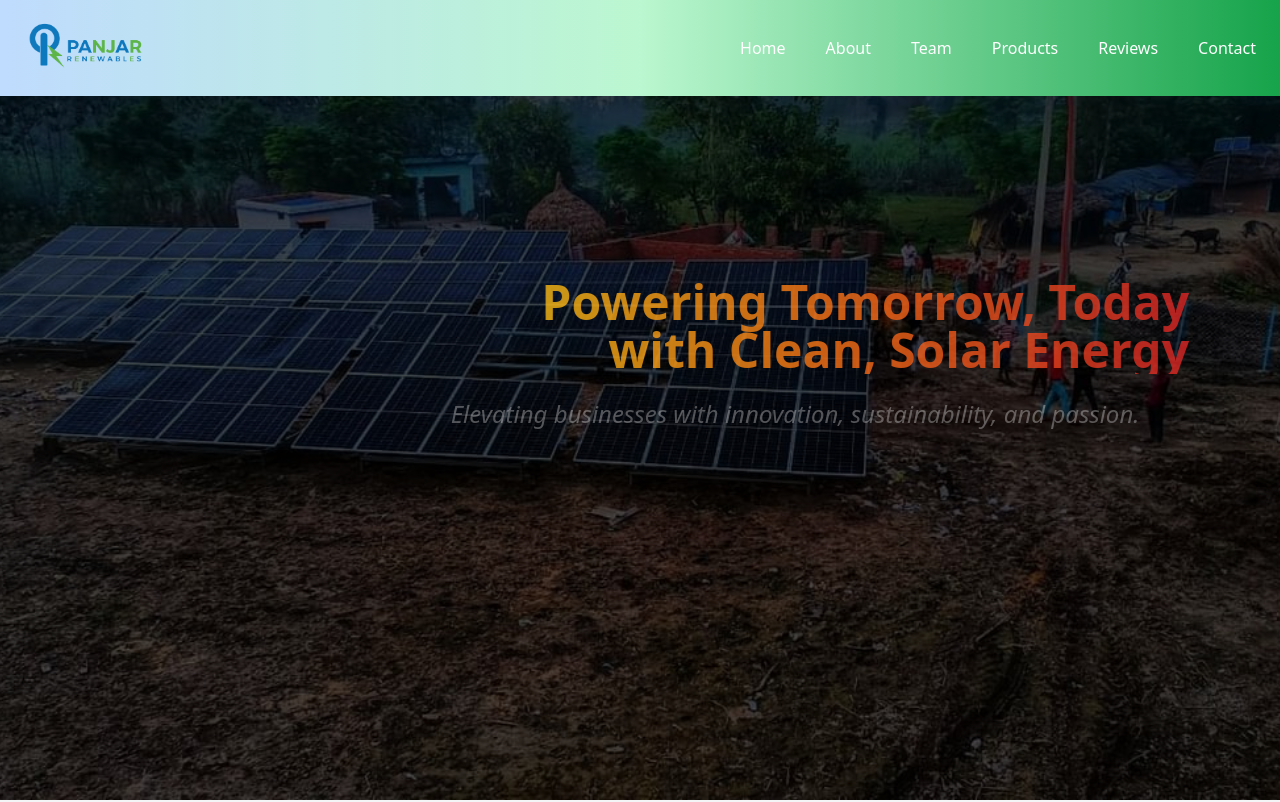
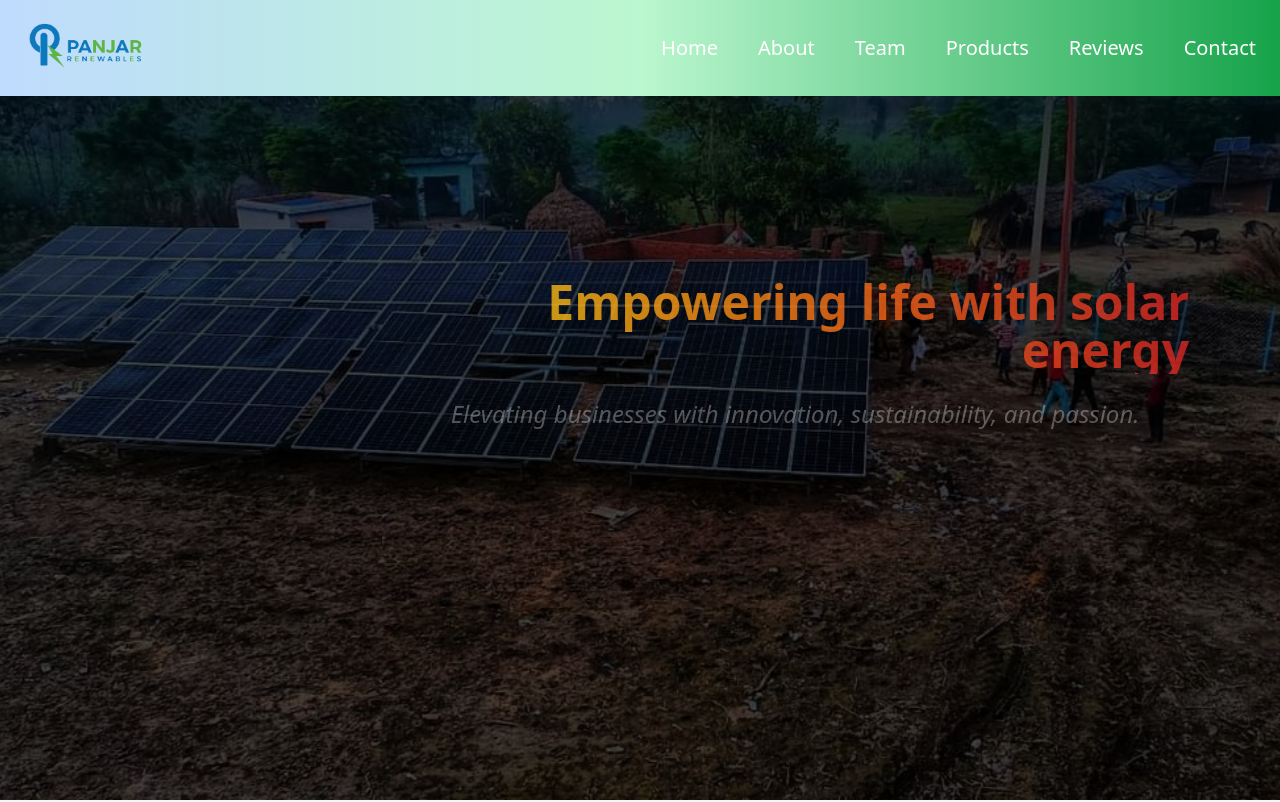
Before and after one commit to abhaymahato30/Panjar-Renewables, a React (Vite) app: page / in a window 1280 px wide. Shown: the top 802 px of the page. Built offline with nearby package versions, Linux system fonts and the light colour scheme.

Commit message:
hero section heading change

```diff
--- a/src/components/Footer/Footer.jsx
+++ b/src/components/Footer/Footer.jsx
@@ -40,7 +40,7 @@ const Footer = () => {
               style={{ width: "70px" }}
             />
              <Link
-          to="/home"
+          to="home"
           className="text-white animated-link text-xl cursor-pointer block hover:text-blue-200 transition duration-300 ease-in-out transform hover:scale-110"
         >
           Home
--- a/src/components/HeroSection.jsx
+++ b/src/components/HeroSection.jsx
@@ -54,7 +54,7 @@ const HeroSection = () => {
       <div className="absolute inset-0 bg-black opacity-70"></div>
       <div className="relative z-10 text-right max-w-3xl w-full pr-4 sm:pr-12">
         <h1 ref={headingRef} className="text-3xl sm:text-4xl md:text-5xl font-extrabold leading-tight text-transparent bg-clip-text bg-gradient-to-r from-yellow-400 via-orange-500 to-red-600 drop-shadow-2xl">
-          Powering Tomorrow, Today with Clean, Solar Energy
+        Empowering life with solar energy
         </h1>
         <p ref={subheadingRef} className="mt-6 text-sm sm:text-lg md:text-2xl font-light italic text-white opacity-90 leading-relaxed">
           Elevating businesses with innovation, sustainability, and passion.
--- a/src/components/Navbar/Navbar.jsx
+++ b/src/components/Navbar/Navbar.jsx
@@ -26,7 +26,7 @@ function Navbar() {
         </div>
 
         {/* Desktop Navigation Links */}
-        <div ref={container1} className="hidden md:flex space-x-10">
+        <div ref={container1} className="text-xl   hidden md:flex space-x-10">
         <Link to="home" smooth={true} duration={300} className="hover:text-yellow-400 cursor-pointer transition duration-300 transform hover:scale-105">
            Home
           </Link>
--- a/src/components/Team/Team.jsx
+++ b/src/components/Team/Team.jsx
@@ -80,11 +80,12 @@ const Core = () => {
 
   return (
     <>
+
+
+      <section className="bg-white dark:bg-gray-900">
       <div className="text-center">
         <h2 className="text-4xl font-bold text-blue-600">Our Team</h2>
       </div>
-
-      <section className="bg-white dark:bg-gray-900">
         <div className="container px-6 py-6 mx-auto mt-12">
           <div className="grid grid-cols-1 gap-8 md:grid-cols-2 xl:grid-cols-4">
             {data.map((d, index) => (
```
